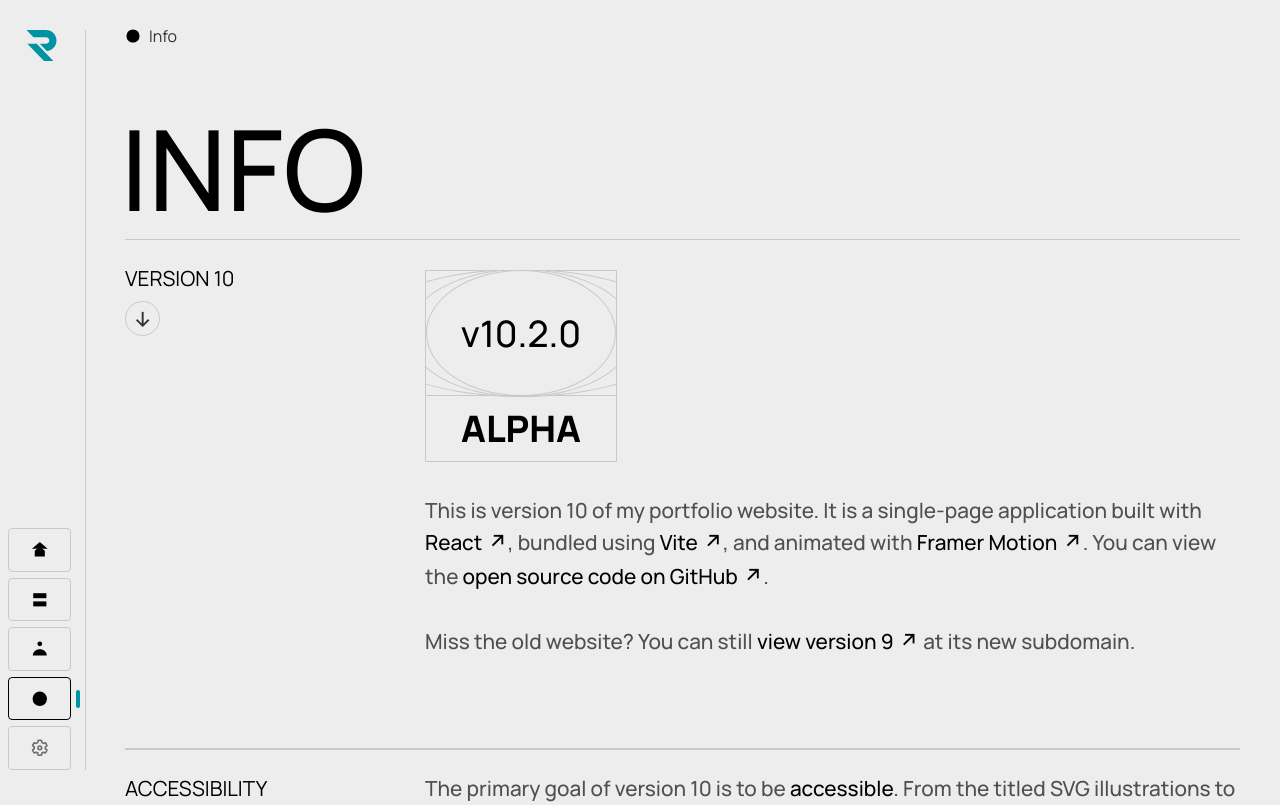
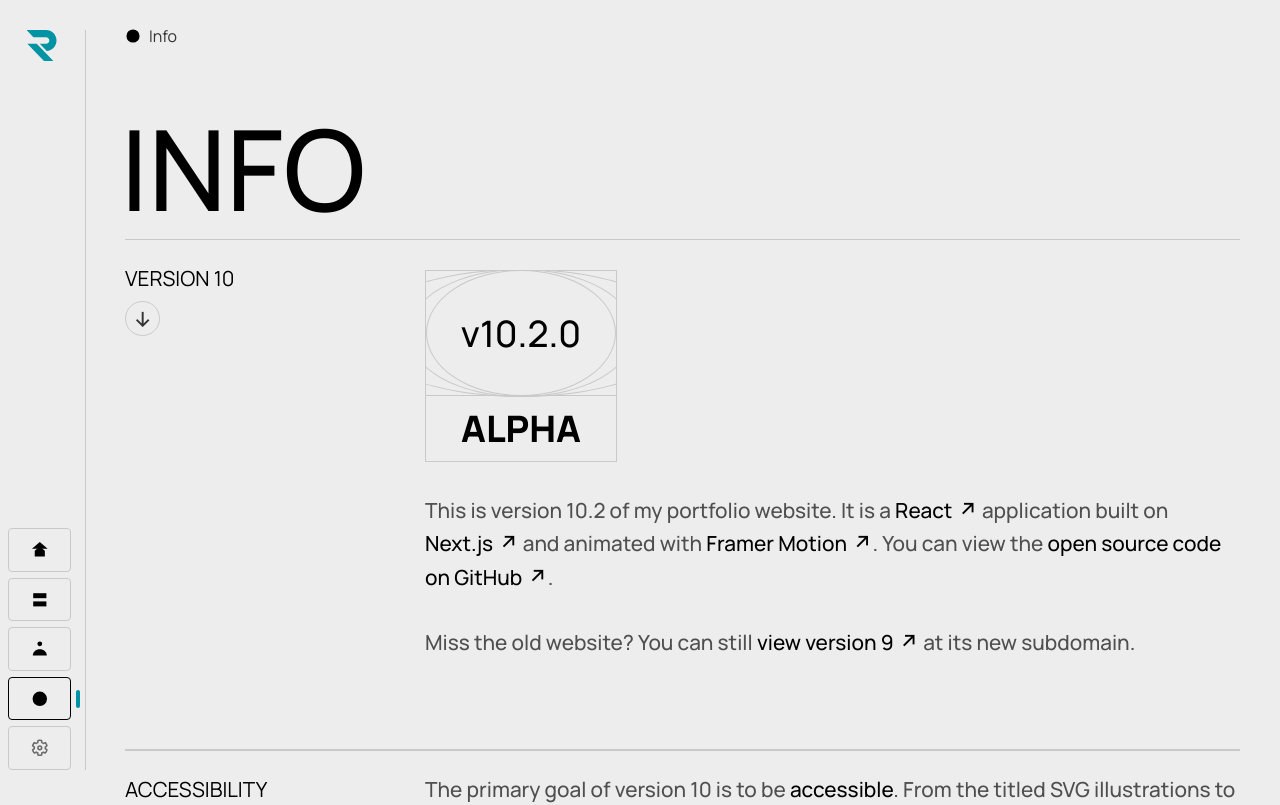
Before and after one commit to richardfxr/richardfxr, a Next.js app: page /info in a window 1280 px wide. Shown: the top 805 px of the page. Built offline with nearby package versions, Linux system fonts and the light colour scheme.

Commit message:
🔵RCT: updated Info page text for v10.2

```diff
--- a/pages/info.js
+++ b/pages/info.js
@@ -36,7 +36,7 @@ export default function Info() {
                     <VersionBadge />
                     </ScrollContainer>
 
-                    <p className='md'>This is version 10 of my portfolio website. It is a single-page application built with <UnderlinedLink href="https://reactjs.org/" target="_blank" styling="em">React</UnderlinedLink>, bundled using <UnderlinedLink href="https://vitejs.dev/" target="_blank" styling="em">Vite</UnderlinedLink>, and animated with <UnderlinedLink href="https://www.framer.com/motion/" target="_blank" styling="em">Framer Motion</UnderlinedLink>. You can view the <UnderlinedLink href="https://github.com/richardfxr/richardfxr" target="_blank" styling="em">open source code on GitHub</UnderlinedLink>.</p>
+                    <p className='md'>This is version 10.2 of my portfolio website. It is a <UnderlinedLink href="https://reactjs.org/" target="_blank" styling="em">React</UnderlinedLink> application built on <UnderlinedLink href="https://nextjs.org/" target="_blank" styling="em">Next.js</UnderlinedLink> and animated with <UnderlinedLink href="https://www.framer.com/motion/" target="_blank" styling="em">Framer Motion</UnderlinedLink>. You can view the <UnderlinedLink href="https://github.com/richardfxr/richardfxr" target="_blank" styling="em">open source code on GitHub</UnderlinedLink>.</p>
 
                     <p className='md'>Miss the old website? You can still <UnderlinedLink href="https://v9.richardfxr.com/" target="_blank" styling="em">view version 9</UnderlinedLink> at its new subdomain.</p>
                 </Section>
```
Also changed, not shown: 1 other file (tests, documents, lock files or other folders).
